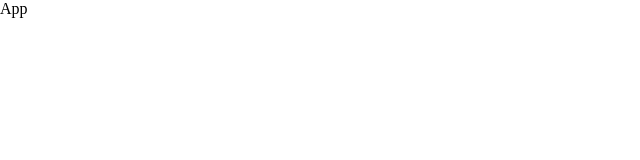
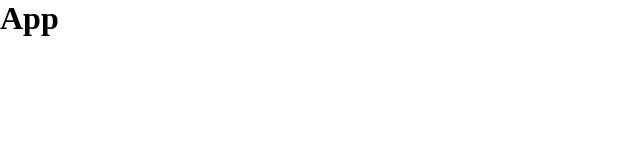
Before and after one commit to racecn/racecn.github.io, a React (Create React App) app in the folder frontend_react/: page / in a window 1280 px wide. Shown: the top 160 px of the page, without its empty margins (0-640 px from the left). Built offline with nearby package versions, Linux system fonts and the light colour scheme.

Commit message:
Changed to h1 in app

```diff
--- a/frontend_react/src/App.js
+++ b/frontend_react/src/App.js
@@ -2,7 +2,7 @@ import React from 'react';
 
 const App = () => {
   return (
-    <div>App</div>
+    <h1>App</h1>
   );
 }
 
```
